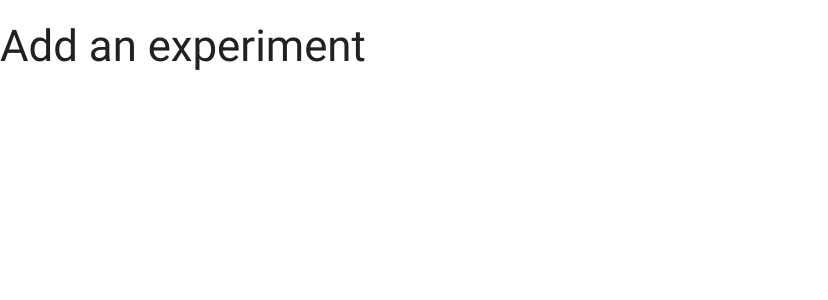
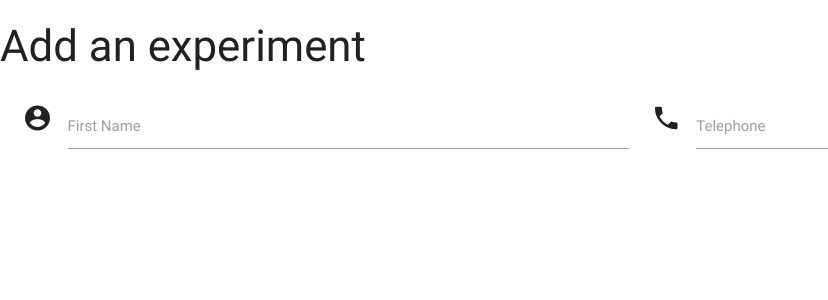
Before and after one commit to martynapacula/Project03, a Flask app: page /add_task in a window 1280 px wide. Shown: the top 300 px of the page, without its empty margins (0-828 px from the left). Run offline with Flask 2, Linux system fonts and the light colour scheme; some libraries are stand-ins or nearby versions.

Commit message:
added form elements to the addtask.html file

```diff
--- a/templates/addtask.html
+++ b/templates/addtask.html
@@ -1,6 +1,22 @@
 {% extends 'base.html' %} {% block content %}
 
 <h3>Add an experiment</h3>
+<div class="row">
+    <form  action="" method="POST" class="col s12">
+       <div class="row">
+           <div class="input-field col s6">
+               <i class="material-icons prefix">account_circle</i>
+               <input id="icon_prefix" type="text" class="validate">
+               <label for="icon_prefix">First Name</label>
+           </div>
+           <div class="input-field col s6">
+               <i class="material-icons prefix">phone</i>
+               <input id="icon_telephone" type="tel" class="validate">
+               <label for="icon_telephone">Telephone</label>
+           </div>
+       </div>
+    </form>
+</div>
 
 
 {% endblock %}
```
